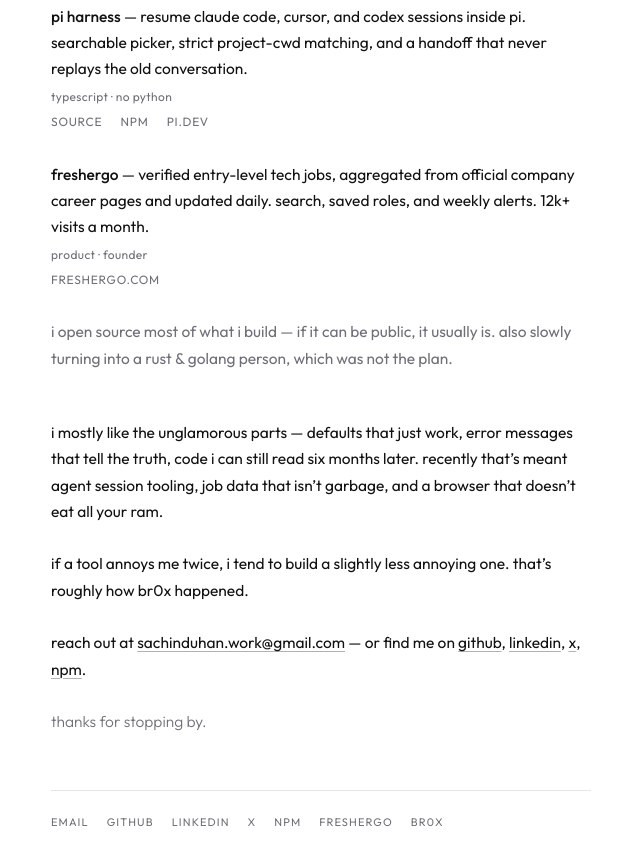
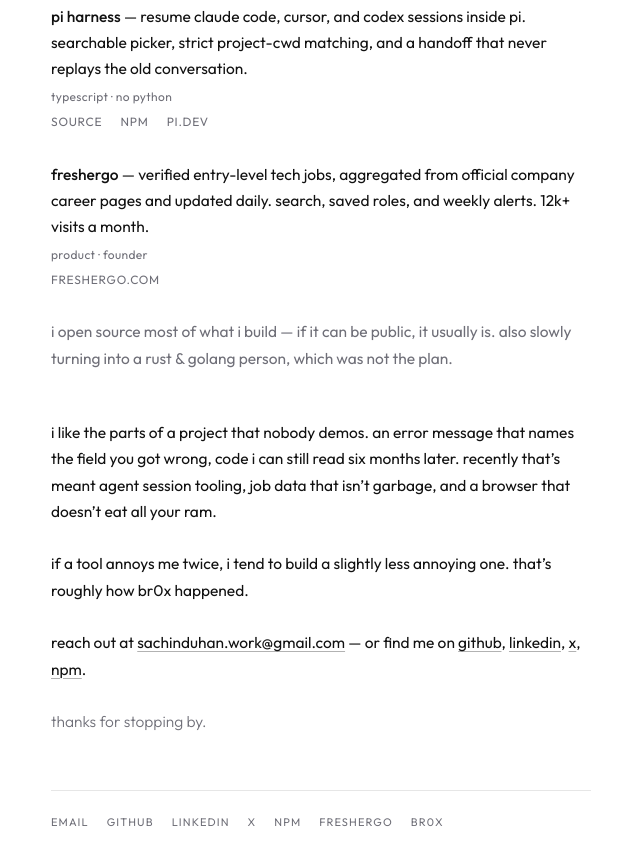
Before and after one commit to SachinD6/sxch.dev, a website: page public/index.html in a window 1280 px wide. Shown: the part 923-1787 px from the top of the page, without its empty margins (319-959 px from the left). Drawn offline with Linux system fonts and the light colour scheme.

Commit message:
copy: plainer values paragraph
Three abstract virtues in a row, each landing on a punchy beat, was the
cadence that read as machine-written. Keeps two of them and makes the
error-message one concrete.

```diff
--- a/public/index.html
+++ b/public/index.html
@@ -113,8 +113,8 @@
     </p>
 
     <p class="breath">
-      i mostly like the unglamorous parts &mdash; defaults that just work, error
-      messages that tell the truth, code i can still read six months later.
+      i like the parts of a project that nobody demos. an error message that
+      names the field you got wrong, code i can still read six months later.
       recently that&rsquo;s meant agent session tooling, job data that
       isn&rsquo;t garbage, and a browser that doesn&rsquo;t eat all your ram.
     </p>
```
